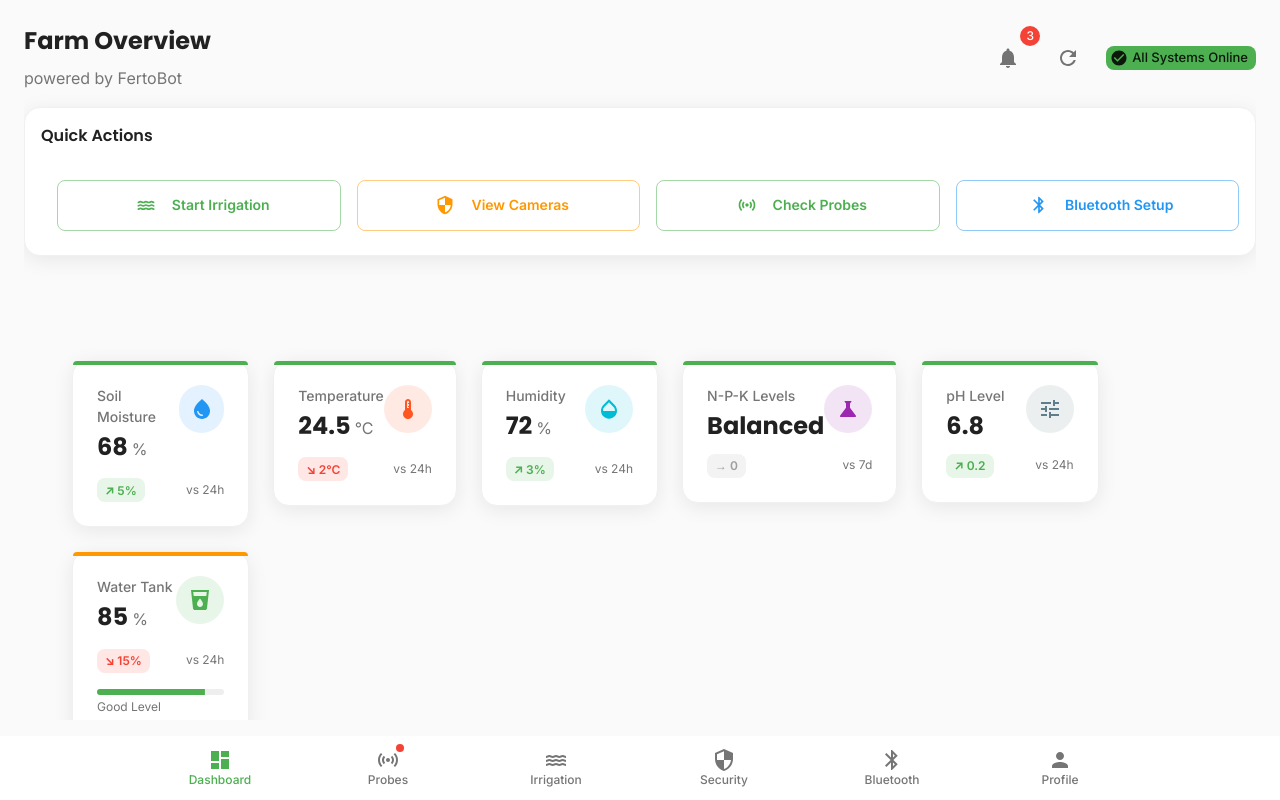
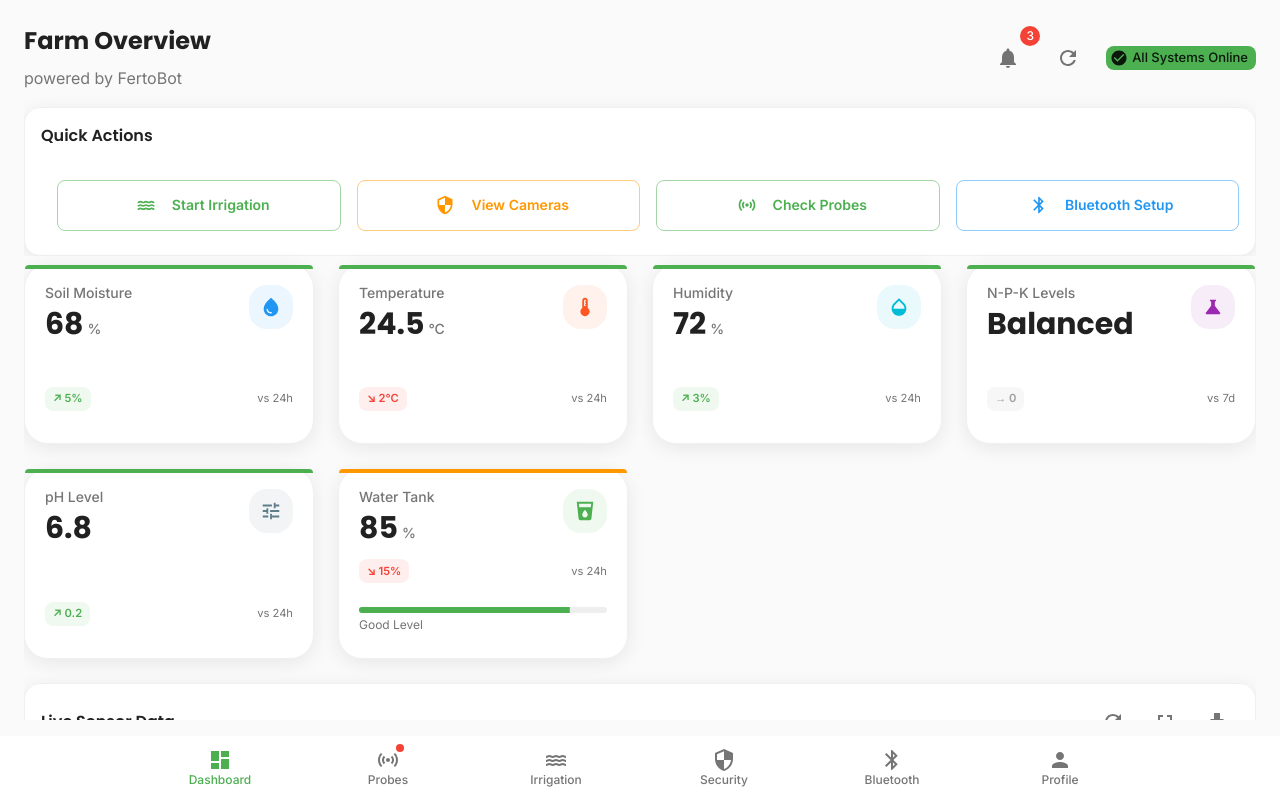
Before and after one commit to er-anubhav/fert, a React (Vite) app: page /dashboard in a window 1280 px wide. Built offline with nearby package versions, Linux system fonts and the light colour scheme.

Commit message:
feat: enhance dashboard components and layout for improved responsiveness; add motion detection API and notification service

```diff
--- a/src/components/Dashboard/AlertsPanel.tsx
+++ b/src/components/Dashboard/AlertsPanel.tsx
@@ -375,7 +375,7 @@ const AlertsPanel: React.FC = () => {
       animate={{ opacity: 1, scale: 1 }}
       transition={{ duration: 0.3 }}
     >
-      <Card>
+      <Card sx={{ width: '100%', maxWidth: '100%', overflow: 'hidden' }}>
         <CardContent>
           <Box sx={{ display: 'flex', alignItems: 'center', justifyContent: 'space-between', mb: 2 }}>
             <Box sx={{ display: 'flex', alignItems: 'center', gap: 1 }}>
--- a/src/components/Dashboard/ConnectivityStatus.tsx
+++ b/src/components/Dashboard/ConnectivityStatus.tsx
@@ -266,7 +266,7 @@ const ConnectivityStatus: React.FC = () => {
       animate={{ opacity: 1, scale: 1 }}
       transition={{ duration: 0.3 }}
     >
-      <Card>
+      <Card sx={{ width: '100%', maxWidth: '100%', overflow: 'hidden' }}>
         <CardContent>
           <Typography variant="h6" sx={{ fontWeight: 600, mb: 2 }}>
             Device Connectivity
--- a/src/components/Dashboard/RecommendationsPanel.tsx
+++ b/src/components/Dashboard/RecommendationsPanel.tsx
@@ -303,7 +303,7 @@ const RecommendationsPanel: React.FC = () => {
   const criticalCount = mockRecommendations.filter(r => r.priority === 'critical').length;
 
   return (
-    <Card>
+    <Card sx={{ width: '100%', maxWidth: '100%', overflow: 'hidden' }}>
       <CardContent>
         <Box sx={{ display: 'flex', alignItems: 'center', justifyContent: 'space-between', mb: 3 }}>
           <Box>
--- a/src/components/Dashboard/SummaryCards.tsx
+++ b/src/components/Dashboard/SummaryCards.tsx
@@ -127,17 +127,24 @@ const SummaryCard: React.FC<SummaryCardProps> = ({ data, index }) => {
       animate={{ opacity: 1, y: 0 }}
       transition={{ duration: 0.3, delay: index * 0.1 }}
       whileHover={{ y: -4, transition: { duration: 0.2 } }}
+      style={{ width: '100%', display: 'flex' }}
     >
       <Card
         sx={{
+          width: '100%',
           height: '100%',
+          minHeight: { xs: 160, sm: 180 },
           position: 'relative',
           overflow: 'visible',
-          maxWidth: '100%',
-          width: '100%',
+          display: 'flex',
+          flexDirection: 'column',
+          flex: 1,
           '&:hover': {
-            boxShadow: theme.shadows[4],
+            boxShadow: theme.shadows[8],
+            transform: 'translateY(-2px)',
           },
+          transition: 'all 0.3s ease-in-out',
+          borderRadius: 2,
         }}
       >
         {/* Status indicator */}
@@ -154,18 +161,38 @@ const SummaryCard: React.FC<SummaryCardProps> = ({ data, index }) => {
           }}
         />
 
-        <CardContent sx={{ p: 3 }}>
+        <CardContent sx={{
+          p: { xs: 2, sm: 2.5 },
+          flex: 1,
+          display: 'flex',
+          flexDirection: 'column',
+          height: '100%',
+        }}>
+          {/* Header section */}
           <Box sx={{ display: 'flex', alignItems: 'flex-start', justifyContent: 'space-between', mb: 2 }}>
-            <Box>
-              <Typography variant="body2" color="text.secondary" sx={{ fontWeight: 500, mb: 1 }}>
+            <Box sx={{ flex: 1, minWidth: 0 }}>
+              <Typography variant="body2" color="text.secondary" sx={{
+                fontWeight: 500,
+                mb: 1,
+                fontSize: { xs: '0.75rem', sm: '0.875rem' },
+                lineHeight: 1.2,
+              }}>
                 {data.title}
               </Typography>
               <Box sx={{ display: 'flex', alignItems: 'baseline', gap: 0.5 }}>
-                <Typography variant="h4" sx={{ fontWeight: 700, lineHeight: 1 }}>
+                <Typography variant="h4" sx={{
+                  fontWeight: 700,
+                  lineHeight: 1,
+                  fontSize: { xs: '1.5rem', sm: '1.875rem' },
+                  color: 'text.primary',
+                }}>
                   {data.value}
                 </Typography>
                 {data.unit && (
-                  <Typography variant="body1" color="text.secondary">
+                  <Typography variant="body2" color="text.secondary" sx={{
+                    fontSize: { xs: '0.75rem', sm: '0.875rem' },
+                    fontWeight: 500,
+                  }}>
                     {data.unit}
                   </Typography>
                 )}
@@ -174,37 +201,45 @@ const SummaryCard: React.FC<SummaryCardProps> = ({ data, index }) => {
 
             <Box
               sx={{
-                width: 48,
-                height: 48,
-                borderRadius: 2,
-                backgroundColor: `${data.color}20`,
+                width: { xs: 36, sm: 44 },
+                height: { xs: 36, sm: 44 },
+                borderRadius: 1.5,
+                backgroundColor: `${data.color}15`,
                 display: 'flex',
                 alignItems: 'center',
                 justifyContent: 'center',
+                flexShrink: 0,
+                ml: 1.5,
               }}
             >
-              <Icon sx={{ fontSize: 24, color: data.color }} />
+              <Icon sx={{ fontSize: { xs: 18, sm: 22 }, color: data.color }} />
             </Box>
           </Box>
 
-          {/* Change indicator */}
+          {/* Spacer */}
+          <Box sx={{ flex: 1 }} />
+
+          {/* Change indicator - always at bottom */}
+          <Box sx={{ mt: 'auto' }}>
             {data.change && (
-            <Box sx={{ display: 'flex', alignItems: 'center', justifyContent: 'space-between' }}>
+              <Box sx={{ display: 'flex', alignItems: 'center', justifyContent: 'space-between', mb: 1 }}>
                 <Chip
                   label={`${getTrendSymbol(data.change.trend)} ${Math.abs(data.change.value)}${data.unit || ''}`}
                   size="small"
                   sx={{
-                  backgroundColor: `${getTrendColor(data.change.trend)}20`,
+                    backgroundColor: `${getTrendColor(data.change.trend)}15`,
                     color: getTrendColor(data.change.trend),
                     fontWeight: 600,
-                  fontSize: '0.75rem',
+                    fontSize: '0.7rem',
+                    height: 24,
                   }}
                 />
-              <Typography variant="caption" color="text.secondary">
+                <Typography variant="caption" color="text.secondary" sx={{ fontSize: '0.7rem' }}>
                   vs {data.change.period}
                 </Typography>
               </Box>
             )}
+          </Box>
 
           {/* Special progress bar for water tank */}
           {data.id === 'water_tank' && typeof data.value === 'number' && (
@@ -238,20 +273,27 @@ const SummaryCard: React.FC<SummaryCardProps> = ({ data, index }) => {
 
 const SummaryCards: React.FC = () => {
   return (
-    <Grid container spacing={3} sx={{
-      maxWidth: '100%',
-      margin: 0,
+    <Box sx={{
+      display: 'grid',
+      gridTemplateColumns: {
+        xs: '1fr',
+        sm: 'repeat(2, 1fr)',
+        md: 'repeat(3, 1fr)',
+        lg: 'repeat(4, 1fr)',
+        xl: 'repeat(6, 1fr)',
+      },
+      gap: { xs: 2, sm: 2.5, md: 3 },
       width: '100%',
-      '& .MuiGrid-item': {
-        maxWidth: '100%'
-      }
     }}>
       {mockSummaryData.map((card, index) => (
-        <Grid item xs={12} sm={6} md={4} lg={2} key={card.id} sx={{ maxWidth: '100%' }}>
+        <Box key={card.id} sx={{
+          minHeight: { xs: 160, sm: 180 },
+          display: 'flex',
+        }}>
           <SummaryCard data={card} index={index} />
-        </Grid>
+        </Box>
       ))}
-    </Grid>
+    </Box>
   );
 };
 
--- a/src/components/Dashboard/WeatherWidget.tsx
+++ b/src/components/Dashboard/WeatherWidget.tsx
@@ -122,7 +122,7 @@ const WeatherWidget: React.FC = () => {
       animate={{ opacity: 1, scale: 1 }}
       transition={{ duration: 0.3 }}
     >
-      <Card>
+      <Card sx={{ width: '100%', maxWidth: '100%', overflow: 'hidden' }}>
         <CardContent>
           <Typography variant="h6" sx={{ fontWeight: 600, mb: 2 }}>
             Weather Conditions
--- a/src/pages/Dashboard/Dashboard.tsx
+++ b/src/pages/Dashboard/Dashboard.tsx
@@ -77,9 +77,11 @@ const Dashboard: React.FC = () => {
       initial="hidden"
       animate="visible"
       variants={animationVariants.stagger}
+      style={{ width: '100%', maxWidth: '100%', overflow: 'hidden' }}
     >
       <Box sx={{
-        mb: 4,
+        mb: 1,
+        width: '100%',
         maxWidth: '100%',
         overflow: 'hidden'
       }}>
@@ -114,16 +116,16 @@ const Dashboard: React.FC = () => {
 
         {/* Quick Actions Panel */}
         <motion.div variants={animationVariants.fadeIn}>
-          <Card sx={{ mb: 3 }}>
+          <Card sx={{ width: '100%', maxWidth: '100%', overflow: 'hidden' }}>
             <CardContent>
               <Typography variant="h6" sx={{ fontWeight: 600, mb: 2 }}>
                 Quick Actions
               </Typography>
-              <Grid container spacing={2}>
+              <Grid container spacing={2} sx={{ width: '100%', maxWidth: '100%' }}>
                 {quickActions.map((action, index) => {
                   const IconComponent = action.icon;
                   return (
-                    <Grid item xs={6} sm={3} key={index}>
+                    <Grid item xs={6} sm={6} md={3} key={index}>
                       <Button
                         variant="outlined"
                         color={action.color}
@@ -151,66 +153,51 @@ const Dashboard: React.FC = () => {
         </motion.div>
       </Box>
 
-      <Grid container spacing={3} sx={{
+      {/* Summary Cards Row - Outside Grid to remove padding */}
+      <motion.div variants={animationVariants.fadeIn} style={{ marginBottom: '24px' }}>
+        <SummaryCards />
+      </motion.div>
+
+      {/* Main Content Section - Flex Column Layout */}
+      <Box sx={{
+        display: 'flex',
+        flexDirection: 'column',
+        gap: 3,
+        mb: 3,
+        width: '100%',
         maxWidth: '100%',
-        margin: 0,
+        boxSizing: 'border-box',
+        '& > *': {
           width: '100%',
-        '& .MuiGrid-item': {
-          maxWidth: '100%'
+          maxWidth: '100%',
+          boxSizing: 'border-box'
         }
       }}>
-        {/* Summary Cards Row */}
-        <Grid item xs={12} sx={{ maxWidth: '100%' }}>
-          <motion.div variants={animationVariants.fadeIn}>
-            <SummaryCards />
-          </motion.div>
-        </Grid>
-
-        {/* Main Content Row */}
-        <Grid item xs={12} lg={8} sx={{ maxWidth: '100%' }}>
-          <Grid container spacing={3} sx={{ maxWidth: '100%', margin: 0, width: '100%' }}>
         {/* Live Charts */}
-            <Grid item xs={12} sx={{ maxWidth: '100%' }}>
         <motion.div variants={animationVariants.slideIn}>
           <LiveCharts />
         </motion.div>
-            </Grid>
 
         {/* Recommendations Panel */}
-            <Grid item xs={12} sx={{ maxWidth: '100%' }}>
         <motion.div variants={animationVariants.slideIn}>
           <RecommendationsPanel />
         </motion.div>
-            </Grid>
-          </Grid>
-        </Grid>
 
-        {/* Right Sidebar */}
-        <Grid item xs={12} lg={4} sx={{ maxWidth: '100%' }}>
-          <Grid container spacing={3} sx={{ maxWidth: '100%', margin: 0, width: '100%' }}>
         {/* Weather Widget */}
-            <Grid item xs={12}>
         <motion.div variants={animationVariants.scaleIn}>
           <WeatherWidget />
         </motion.div>
-            </Grid>
 
         {/* Connectivity Status */}
-            <Grid item xs={12}>
         <motion.div variants={animationVariants.scaleIn}>
           <ConnectivityStatus />
         </motion.div>
-            </Grid>
 
         {/* Alerts Panel */}
-            <Grid item xs={12}>
         <motion.div variants={animationVariants.scaleIn}>
           <AlertsPanel />
         </motion.div>
-            </Grid>
-          </Grid>
-        </Grid>
-      </Grid>
+      </Box>
 
       {/* Notification Dialog */}
       <Dialog
```
Also changed, not shown: api/motion.js (added, +44 -0 lines), src/components/Dashboard/LiveCharts.tsx (+27 -27 lines), src/services/motionNotificationService.ts (added, +58 -0 lines), vercel.json. Lines whose indentation alone changed are shown as unchanged.
